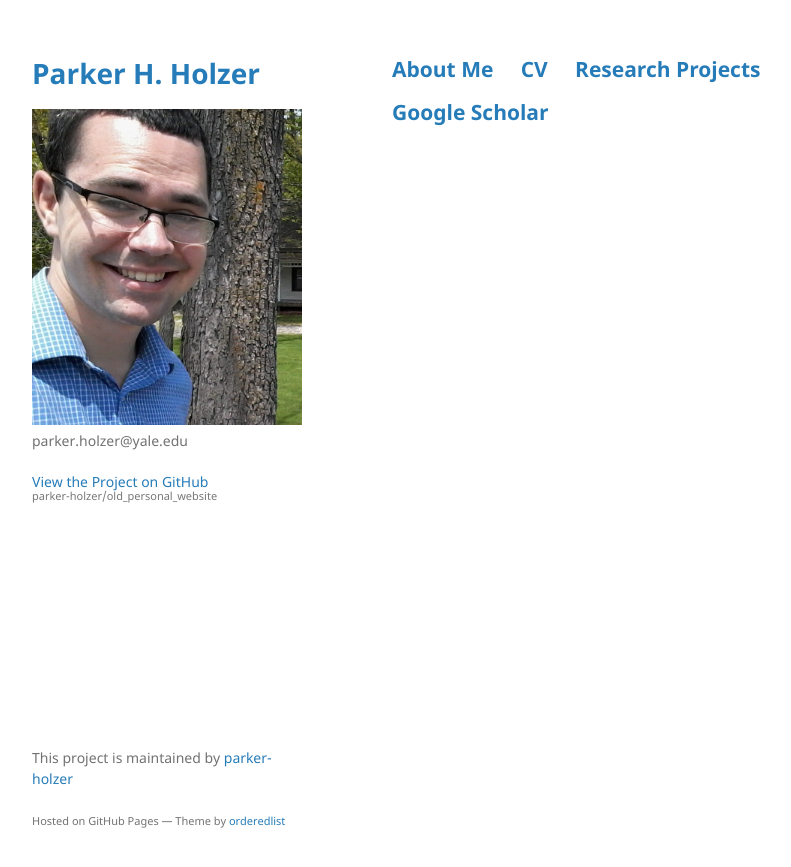
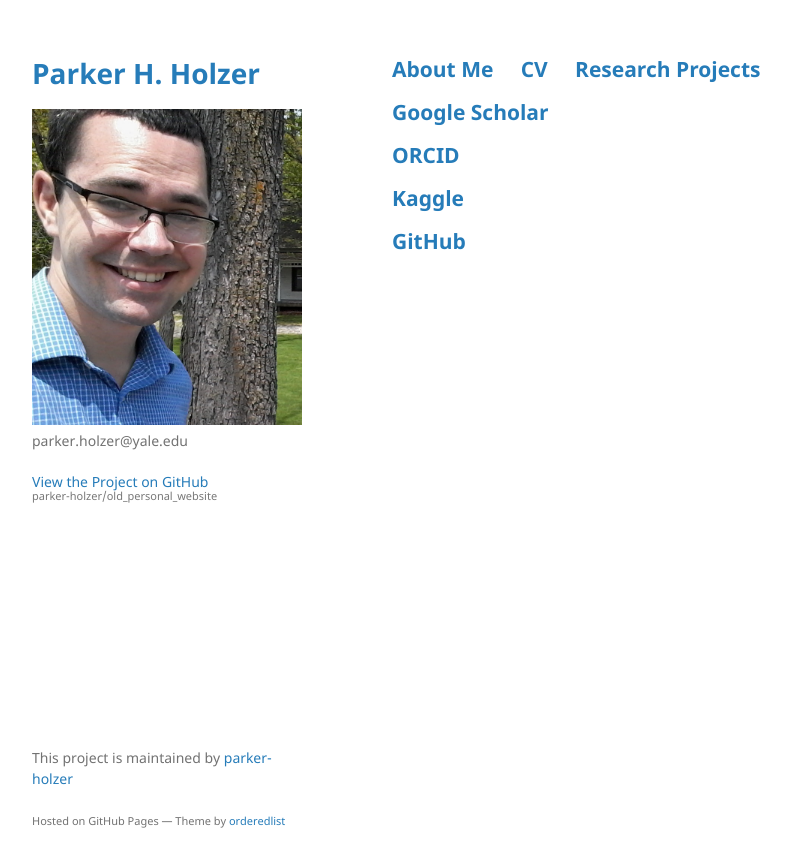
Before and after one commit to parker-holzer/old_personal_website, a Jekyll site: the page built from consulting.md, in a window 1280 px wide. Shown: the top 867 px of the page, without its empty margins (178-969 px from the left). Built offline with Jekyll 4.4.1, drawn with Linux system fonts in a browser that asks for light colours; our own code applies the rules of GitHub Pages for plain Markdown files.

Commit message:
Add more links

```diff
--- a/consulting.md
+++ b/consulting.md
@@ -2,3 +2,9 @@
 ## [About Me](./)  &nbsp; &nbsp;  [CV](./parkerholzer.pdf)   &nbsp; &nbsp; [Research Projects](./research.html)
 
 ## [Google Scholar](https://scholar.google.com/citations?hl=en&user=RqViEccAAAAJ)
+
+## [ORCID](https://orcid.org/0000-0001-8936-6276)
+
+## [Kaggle](https://www.kaggle.com/parkerholzer)
+
+## [GitHub](https://github.com/parkerholzer)
```
